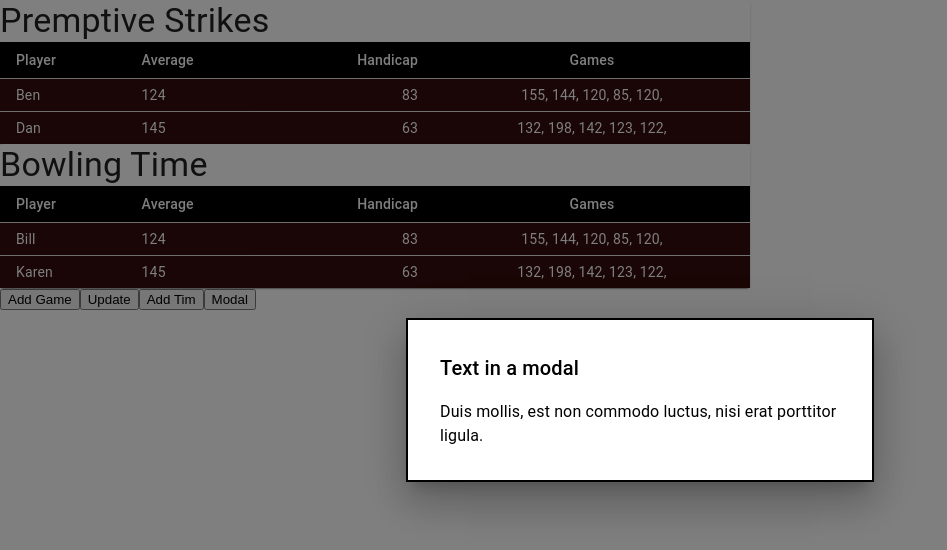
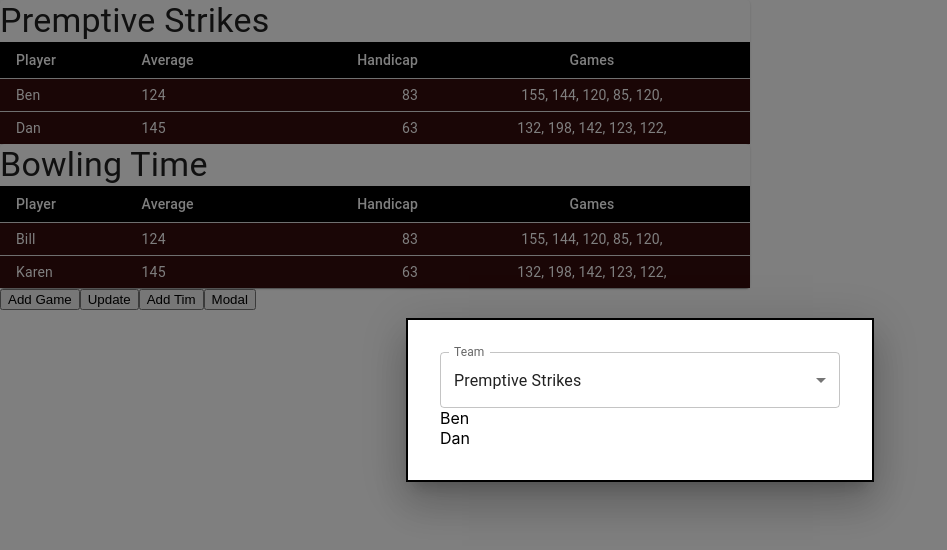
Before and after one commit to TinTooth/bowlingLeagueTracker, a React (Create React App) app in the folder bowling/: page / in a window 1280 px wide. Both pictures are taken after a click on the button "Modal". Shown: the top 550 px of the page, without its empty margins (0-947 px from the left). Built offline with nearby package versions, Linux system fonts and the light colour scheme.

Commit message:
Added select team functionality to AddGames component

```diff
--- a/bowling/src/App.js
+++ b/bowling/src/App.js
@@ -4,10 +4,8 @@ import './App.css';
 import TeamTable from './Components/TeamTable/TeamTable';
 import { ThemeProvider, createTheme } from '@mui/material/styles';
 import Modal from '@mui/material/Modal';
-
 import * as teams from "./data.json";
 import usePlayerUpdate from './usePlayerUpdate';
-import { containerClasses } from '@mui/material';
 import AddGames from './Components/AddGames/AddGames';
 
 function App() {
@@ -44,17 +42,6 @@ function App() {
         setmodal(false);
       }
   }
-  const style = {
-    position: 'absolute',
-    top: '50%',
-    left: '50%',
-    transform: 'translate(-50%, -50%)',
-    width: 400,
-    bgcolor: 'background.paper',
-    border: '2px solid #000',
-    boxShadow: 24,
-    p: 4,
-  };
 
   return (
     <>
@@ -69,7 +56,7 @@ function App() {
        open={modal}
        onClose={handleModal}
        >
-       <AddGames></AddGames>
+       <AddGames data = {data} setData ={setdata}></AddGames>
      </Modal>
       </ThemeProvider>
     </>
--- a/bowling/src/Components/AddGames/AddGames.jsx
+++ b/bowling/src/Components/AddGames/AddGames.jsx
@@ -1,7 +1,13 @@
 import Box from '@mui/material/Box';
 import Typography from '@mui/material/Typography';
+import MenuItem from '@mui/material/MenuItem';
+import FormControl from '@mui/material/FormControl';
+import Select from '@mui/material/Select';
+import InputLabel from '@mui/material/InputLabel';
+import {useState} from 'react';
 
 const AddGames = ({data,setData}) => {
+    const [team, setteam] = useState(0);
     const style = {
         position: 'absolute',
         top: '50%',
@@ -14,17 +20,29 @@ const AddGames = ({data,setData}) => {
         p: 4,
       };
 
-    return (
+    return data ? (
         <Box sx={style}>
-          <Typography  variant="h6" component="h2">
-            Text in a modal
-          </Typography>
-          <Typography  sx={{ mt: 2 }}>
-            Duis mollis, est non commodo luctus, nisi erat porttitor ligula.
-          </Typography>
+        <FormControl fullWidth>
+        <InputLabel id="demo-simple-select-label">Team</InputLabel>
+        <Select
+          labelId="demo-simple-select-label"
+          id="demo-simple-select"
+          value={[team]}
+          label="Team"
+          onChange={(e)=>{setteam(e.target.value)}}
+        >
+            {data.teams.map((team,i)=>{
+                return (<MenuItem key = {i} value={team.teamId}>{team.name}</MenuItem>)
+            })}
+        </Select>
+        {data.teams[team].players.map((player)=> {
+            return <div>{player.name}</div>
+        })}
+      </FormControl>
+
         </Box>
 
-      );
+      ):null;
 }
 
 export default AddGames;
```
